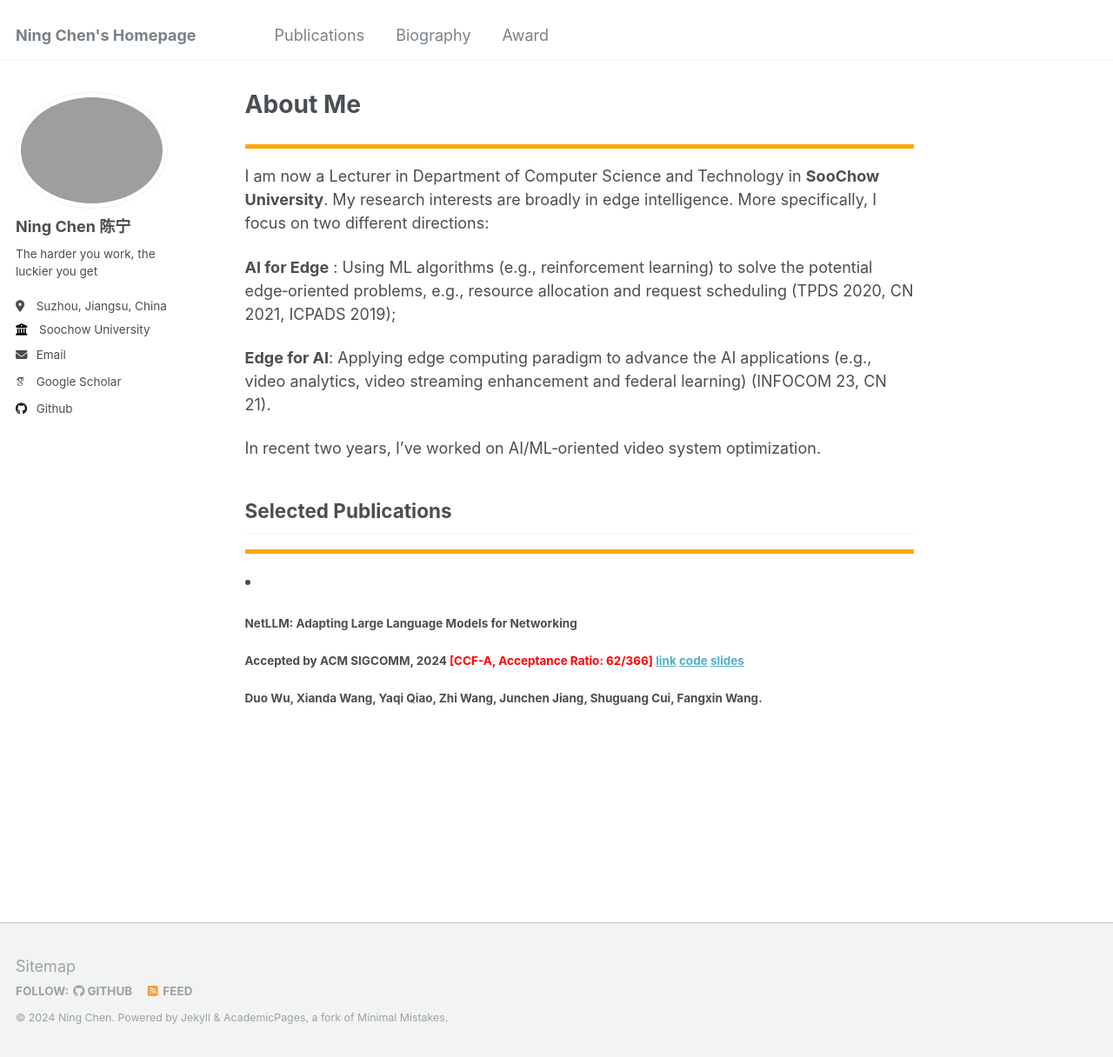
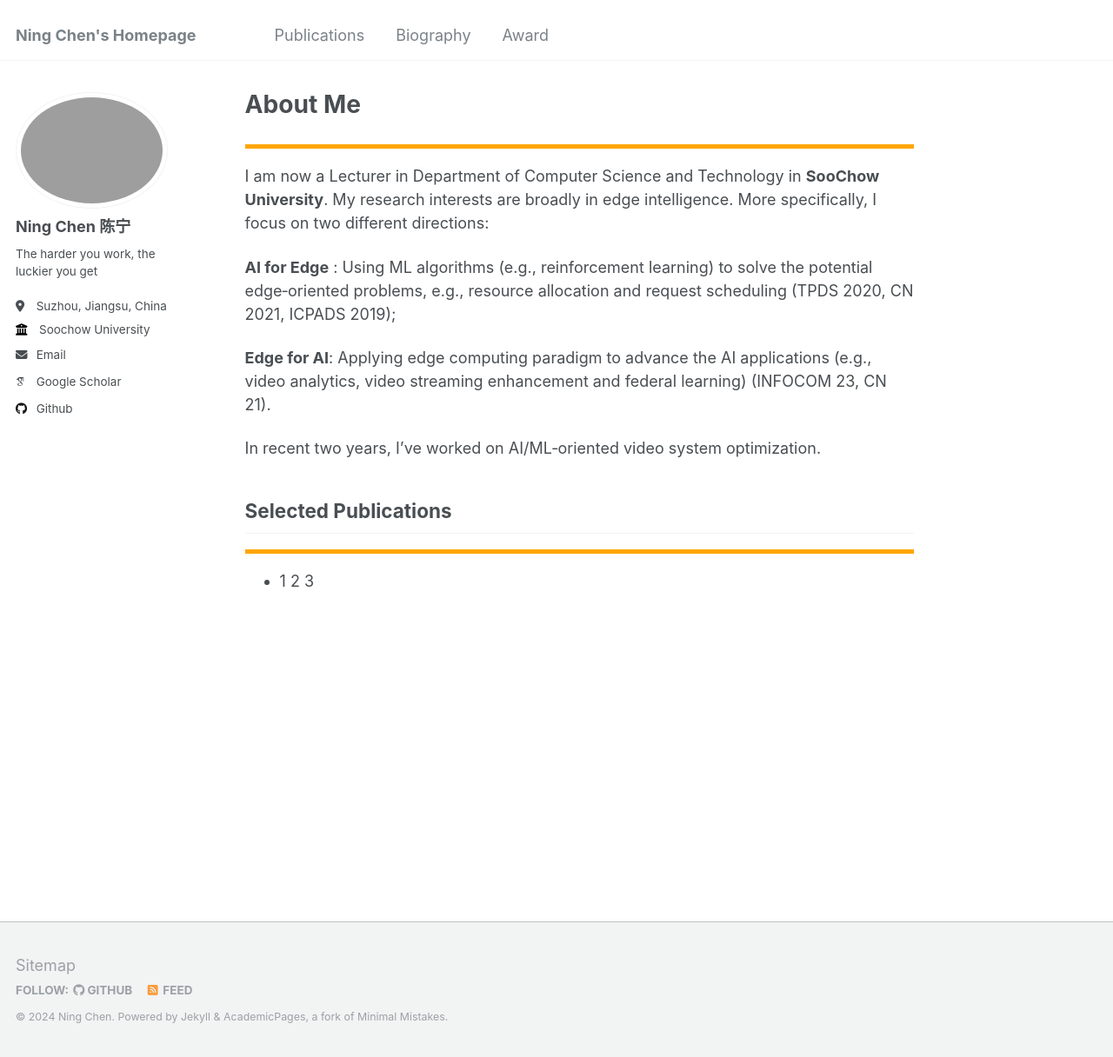
Before and after one commit to nju-cn/nju-cn.github.io, a Jekyll site: the page built from _pages/about.md, in a window 1280 px wide and 1216 px high. Shown: the whole window at 87% size. Built offline with Jekyll 4.4.1, drawn with Linux system fonts in a browser that asks for light colours; some web fonts are replaced.

Commit message:
Merge remote-tracking branch 'origin/master'

```diff
--- a/_pages/about.md
+++ b/_pages/about.md
@@ -32,5 +32,4 @@ hr:nth-of-type(2) {
 }
 </style>
 
-<li><h4 class="inline">NetLLM: Adapting Large Language Models for Networking</h4><h5><b>Accepted by ACM SIGCOMM, 2024 <font color="red">[CCF-A, Acceptance Ratio: 62/366] </font></b> <a class="w3-button w3-round-xxlarge w3-small w3-light-blue" href="https://dl.acm.org/doi/10.1145/3651890.3672268" target="_blank">link</a> <a class="w3-button w3-round-xxlarge w3-small w3-light-blue" href="https://github.com/duowuyms/NetLLM" target="_blank">code</a> <a class="w3-button w3-round-xxlarge w3-small w3-light-blue" href="pdf/sigcomm_2024_NetLLM.pptx" target="_blank">slides</a></h5><h5><strong>Duo Wu</strong>, Xianda Wang, Yaqi Qiao, Zhi Wang, Junchen Jiang, Shuguang Cui, Fangxin Wang.</h5>
-              </li>
+* 1  2  3
```
